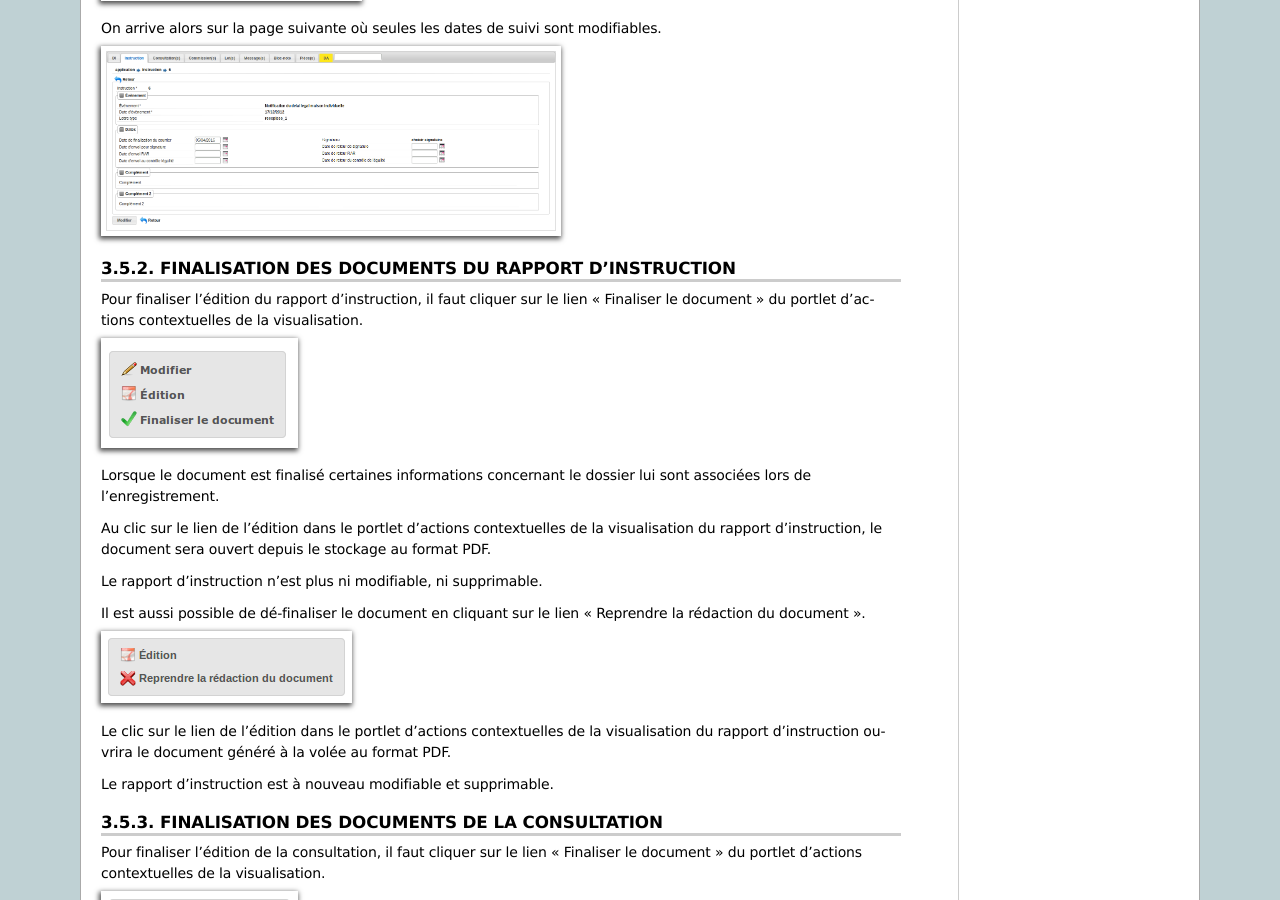
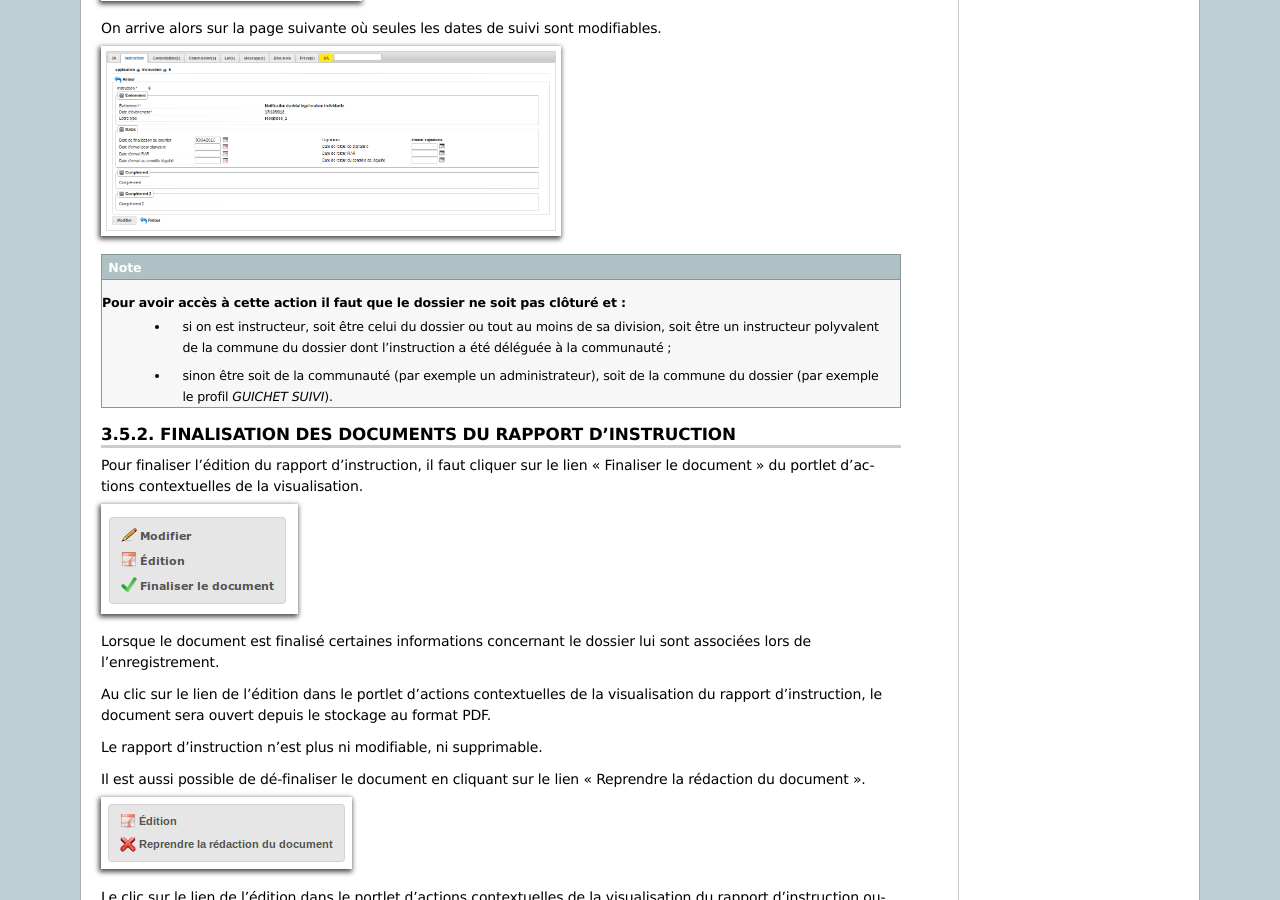
Before and after one commit to mpavaux/openads-documentation, a Sphinx documentation site: the page built from source/manuel_utilisateur/instruction.rst, in a window 1280 px wide and 900 px high, scrolled down 5852 px. Built offline with Sphinx 7.4.7, drawn with Linux system fonts in a browser that asks for light colours.

Commit message:
Ajout de la condition de l'action "Suivi des dates" disponible depuis le formulaire de consultation d'un événement d'instruction.

```diff
--- a/source/manuel_utilisateur/instruction.rst
+++ b/source/manuel_utilisateur/instruction.rst
@@ -254,6 +254,12 @@
 
 .. image:: maj_date_instruction.png
 
+.. note::
+
+  Pour avoir accès à cette action il faut que le dossier ne soit pas clôturé et :
+   - si on est instructeur, soit être celui du dossier ou tout au moins de sa division, soit être un instructeur polyvalent de la commune du dossier dont l'instruction a été déléguée à la communauté ;
+   - sinon être soit de la communauté (par exemple un administrateur), soit de la commune du dossier (par exemple le profil *GUICHET SUIVI*).
+
 Finalisation des documents du rapport d'instruction
 ===================================================
 
```
